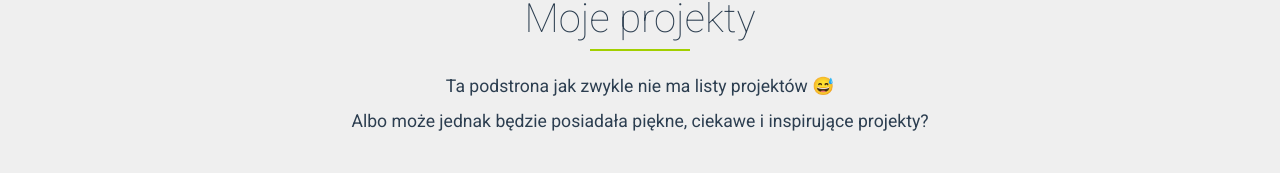
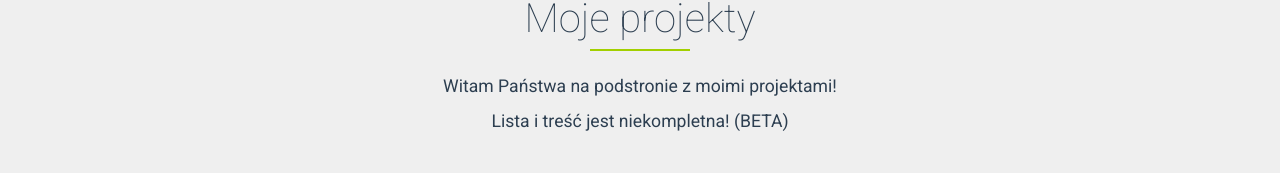
Before and after one commit to kamilniemczycki/kamilcraft.com, a Vue app: page /projects in a window 1280 px wide. Shown: the part 131-314 px from the top of the page. Built offline with nearby package versions, Linux system fonts and the light colour scheme; no server answers; a web font is replaced by a local one.

Commit message:
Update title & description

```diff
--- a/src/components/SelectedProjects.vue
+++ b/src/components/SelectedProjects.vue
@@ -188,8 +188,8 @@ export default {
     const header = {
       title: this.$route.meta.title,
       description: [
-        'Ta podstrona jak zwykle nie ma listy projektów 😅',
-        'Albo może jednak będzie posiadała piękne, ciekawe i inspirujące projekty?'
+        'Witam Państwa na podstronie z moimi projektami!',
+        'Lista i treść jest niekompletna! (BETA)'
       ]
     }
     this.$store.commit('setHeader', header)
```
